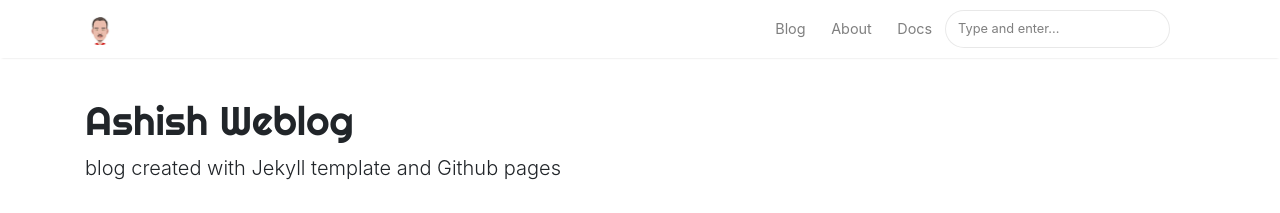
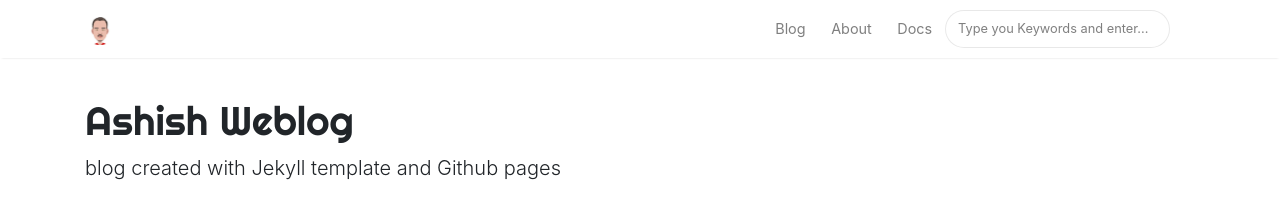
Before and after one commit to ashish-choudhari/weblog, a Jekyll site: the page built from _pages/about.md, in a window 1280 px wide. Shown: the top 213 px of the page. Built offline with Jekyll 4.4.1, drawn with Linux system fonts in a browser that asks for light colours; nearby versions of some CDN libraries; comment, search, counter and statistics services are not loaded.

Commit message:
made changes

```diff
--- a/_includes/search-lunr.html
+++ b/_includes/search-lunr.html
@@ -11,7 +11,7 @@
 
 
 <form class="bd-search" onSubmit="return lunr_search(document.getElementById('lunrsearch').value);">
-    <input type="text" class="form-control text-small launch-modal-search" id="lunrsearch" name="q" maxlength="255" value="" placeholder="Type and enter..."/>
+    <input type="text" class="form-control text-small launch-modal-search" id="lunrsearch" name="q" maxlength="255" value="" placeholder="Type you Keywords and enter..."/>
 </form>
 
 <div id="lunrsearchresults">
```
